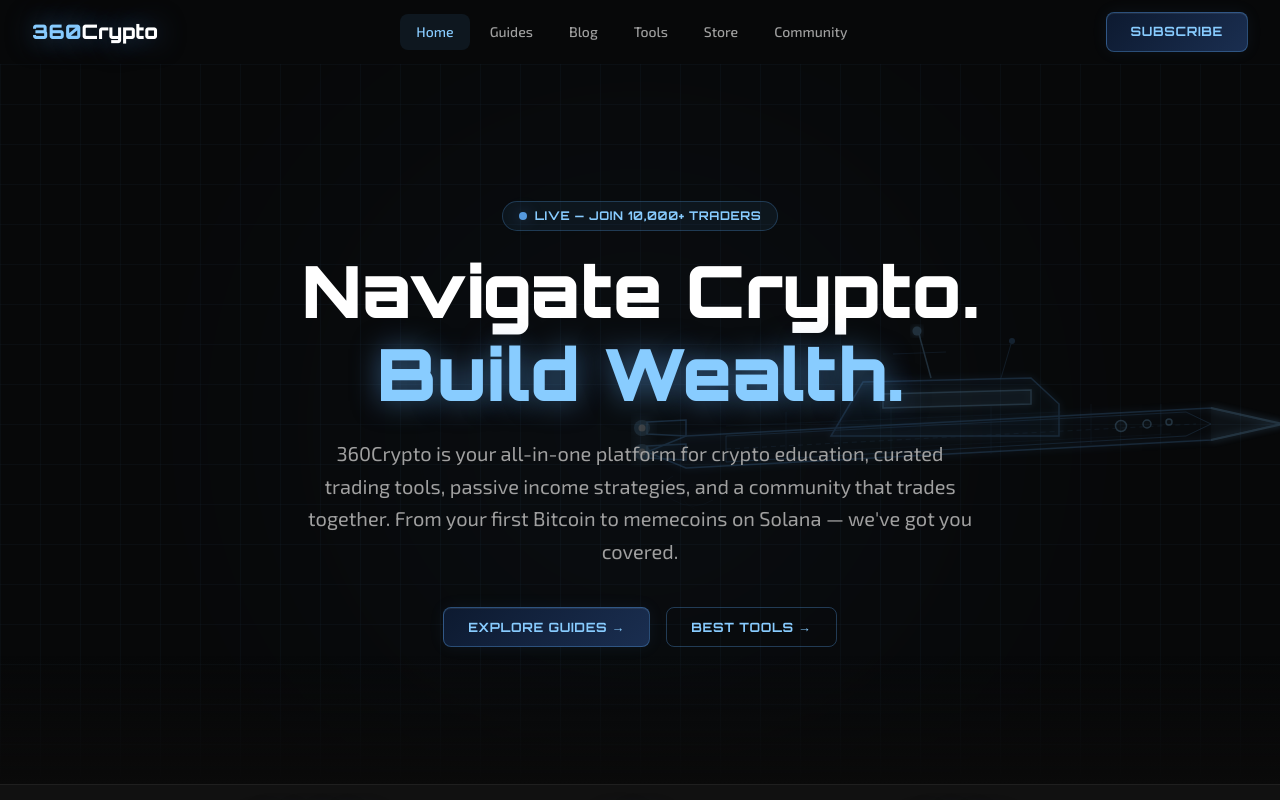
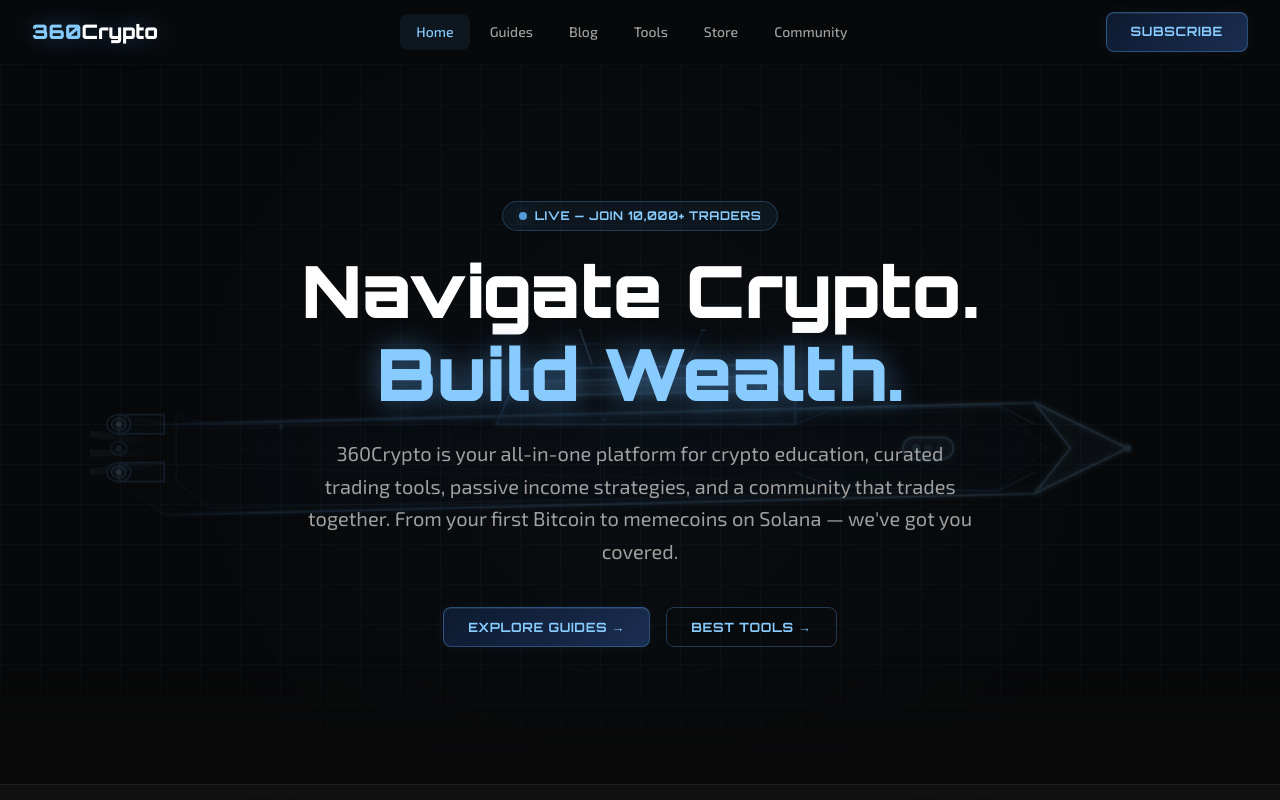
Before and after one commit to 360Cryptox/360Crypto, a Next.js app: page / in a window 1280 px wide. Shown: the top 800 px of the page. Built offline with nearby package versions, Linux system fonts and the light colour scheme.

Commit message:
Hero ship: full redesign — multi-layer hull, bridge windows, thruster rings, exhaust trails, sensor pod, antenna array

```diff
--- a/app/page.tsx
+++ b/app/page.tsx
@@ -118,72 +118,113 @@
           </div>
         </div>
 
-        {/* Futuristic ship — blueprint/holographic schematic, right side */}
-        <div aria-hidden="true" className="pointer-events-none absolute right-[-4%] top-1/2 -translate-y-[48%] w-[58%] max-w-[700px] hidden lg:block" style={{ opacity: 0.22 }}>
-          <svg viewBox="0 0 700 250" fill="none" xmlns="http://www.w3.org/2000/svg" className="w-full animate-float">
+        {/* Futuristic ship — detailed multi-layer schematic, centered in hero */}
+        <div aria-hidden="true" className="pointer-events-none absolute inset-0 flex items-center justify-center" style={{ opacity: 0.17 }}>
+          <svg viewBox="0 0 920 200" fill="none" xmlns="http://www.w3.org/2000/svg" className="w-full max-w-[1100px] animate-float" style={{ marginTop: '60px' }}>
             <defs>
-              <filter id="sg" x="-25%" y="-25%" width="150%" height="150%">
-                <feGaussianBlur stdDeviation="3.5" result="b"/>
+              <filter id="sg" x="-20%" y="-20%" width="140%" height="140%">
+                <feGaussianBlur stdDeviation="2.5" result="b"/>
                 <feMerge><feMergeNode in="b"/><feMergeNode in="SourceGraphic"/></feMerge>
               </filter>
-              <filter id="sgs" x="-40%" y="-40%" width="180%" height="180%">
-                <feGaussianBlur stdDeviation="7" result="b"/>
+              <filter id="sgs" x="-50%" y="-50%" width="200%" height="200%">
+                <feGaussianBlur stdDeviation="8" result="b"/>
                 <feMerge><feMergeNode in="b"/><feMergeNode in="SourceGraphic"/></feMerge>
               </filter>
+              <linearGradient id="hullFade" x1="0%" y1="0%" x2="100%" y2="0%">
+                <stop offset="0%" stopColor="#5599dd" stopOpacity="0"/>
+                <stop offset="15%" stopColor="#5599dd" stopOpacity="1"/>
+                <stop offset="85%" stopColor="#88ccff" stopOpacity="1"/>
+                <stop offset="100%" stopColor="#88ccff" stopOpacity="0.2"/>
+              </linearGradient>
+              <linearGradient id="thrusterTrail" x1="100%" y1="0%" x2="0%" y2="0%">
+                <stop offset="0%" stopColor="#88ccff" stopOpacity="0"/>
+                <stop offset="100%" stopColor="#88ccff" stopOpacity="0.35"/>
+              </linearGradient>
             </defs>
 
-            {/* Main hull */}
-            <path d="M 55,132 L 580,104 L 650,120 L 580,136 L 55,164 L 16,148 Z"
-              stroke="#5599dd" strokeWidth="1.5" fill="rgba(85,153,221,0.05)" filter="url(#sg)"/>
-            {/* Upper deck layer */}
-            <path d="M 95,132 L 555,108 L 580,120 L 555,132 L 95,158 Z"
-              stroke="#5599dd" strokeWidth="0.75" fill="rgba(85,153,221,0.03)"/>
-            {/* Command bridge */}
-            <path d="M 200,132 L 232,78 L 400,74 L 428,100 L 428,132 Z"
-              stroke="#5599dd" strokeWidth="1.5" fill="rgba(85,153,221,0.08)" filter="url(#sg)"/>
-            {/* Bridge windows */}
-            <path d="M 252,104 L 252,90 L 400,86 L 400,100 Z"
-              stroke="#88ccff" strokeWidth="1.5" fill="rgba(136,204,255,0.12)" filter="url(#sg)"/>
-            {/* Bow sharp tip */}
-            <path d="M 580,104 L 652,120 L 580,136"
-              stroke="#88ccff" strokeWidth="2" fill="rgba(136,204,255,0.1)" filter="url(#sg)"/>
-            {/* Engine nacelle top */}
-            <path d="M 16,118 L 55,116 L 55,132 L 16,130 Z"
-              stroke="#5599dd" strokeWidth="1.5" fill="rgba(85,153,221,0.1)"/>
-            {/* Engine nacelle bottom */}
-            <path d="M 16,142 L 55,140 L 55,156 L 16,154 Z"
-              stroke="#5599dd" strokeWidth="1.5" fill="rgba(85,153,221,0.1)"/>
-            {/* Thruster glow top */}
-            <circle cx="11" cy="124" r="8" fill="#88ccff" opacity="0.65" filter="url(#sgs)"/>
-            <circle cx="11" cy="124" r="3.5" fill="white" opacity="0.95"/>
-            {/* Thruster glow bottom */}
-            <circle cx="11" cy="148" r="8" fill="#88ccff" opacity="0.65" filter="url(#sgs)"/>
-            <circle cx="11" cy="148" r="3.5" fill="white" opacity="0.95"/>
-            {/* Hull structural ribs */}
-            <line x1="155" y1="108" x2="155" y2="160" stroke="#5599dd" strokeWidth="0.6" opacity="0.45"/>
-            <line x1="260" y1="104" x2="260" y2="156" stroke="#5599dd" strokeWidth="0.6" opacity="0.45"/>
-            <line x1="360" y1="102" x2="360" y2="150" stroke="#5599dd" strokeWidth="0.6" opacity="0.45"/>
-            <line x1="460" y1="100" x2="460" y2="140" stroke="#5599dd" strokeWidth="0.6" opacity="0.45"/>
-            <line x1="530" y1="100" x2="530" y2="130" stroke="#5599dd" strokeWidth="0.6" opacity="0.45"/>
-            {/* Center deck dashed line */}
-            <line x1="95" y1="145" x2="565" y2="120" stroke="#5599dd" strokeWidth="0.8" opacity="0.5" strokeDasharray="5 4"/>
-            {/* Mast / comm antenna */}
-            <line x1="300" y1="74" x2="288" y2="30" stroke="#88ccff" strokeWidth="1.5" opacity="0.85"/>
-            <circle cx="286" cy="27" r="4.5" fill="#88ccff" opacity="0.9" filter="url(#sg)"/>
-            <line x1="262" y1="50" x2="315" y2="48" stroke="#5599dd" strokeWidth="0.8" opacity="0.55"/>
-            {/* Second antenna */}
-            <line x1="370" y1="74" x2="380" y2="40" stroke="#5599dd" strokeWidth="1" opacity="0.6"/>
-            <circle cx="381" cy="37" r="3" fill="#5599dd" opacity="0.8"/>
-            {/* Sensor array */}
-            <circle cx="490" cy="122" r="5.5" stroke="#88ccff" strokeWidth="1.5" fill="rgba(136,204,255,0.14)"/>
-            <circle cx="516" cy="120" r="4" stroke="#88ccff" strokeWidth="1.5" fill="rgba(136,204,255,0.12)"/>
-            <circle cx="538" cy="118" r="3" stroke="#88ccff" strokeWidth="1.5" fill="rgba(136,204,255,0.12)"/>
-            {/* Hull accent lines */}
-            <line x1="95" y1="122" x2="430" y2="108" stroke="#5599dd" strokeWidth="0.6" opacity="0.35"/>
-            <line x1="95" y1="152" x2="540" y2="130" stroke="#5599dd" strokeWidth="0.6" opacity="0.28"/>
-            {/* Wake lines */}
-            <path d="M 42,172 Q 22,184 42,196 Q 62,208 82,196" stroke="#5599dd" strokeWidth="0.75" opacity="0.22" fill="none"/>
-            <path d="M 65,178 Q 38,192 65,206 Q 92,220 118,206" stroke="#5599dd" strokeWidth="0.5" opacity="0.14" fill="none"/>
+            {/* ── Thruster exhaust trails (behind everything) ── */}
+            <path d="M 60,96 L 0,88 M 60,104 L 0,104 M 60,112 L 0,120" stroke="url(#thrusterTrail)" strokeWidth="6" strokeLinecap="round"/>
+
+            {/* ── Lower hull (main body) ── */}
+            <path d="M 62,80 L 790,62 L 868,100 L 790,138 L 62,156 L 24,128 L 24,72 Z"
+              stroke="url(#hullFade)" strokeWidth="1.8" fill="rgba(85,153,221,0.04)" filter="url(#sg)"/>
+
+            {/* ── Inner hull deck (raised plate) ── */}
+            <path d="M 100,80 L 760,65 L 800,100 L 760,135 L 100,150 L 72,128 L 72,72 Z"
+              stroke="#5599dd" strokeWidth="0.8" fill="rgba(85,153,221,0.025)" strokeOpacity="0.5"/>
+
+            {/* ── Hull spine (center keel line) ── */}
+            <line x1="100" y1="100" x2="800" y2="100" stroke="#5599dd" strokeWidth="0.6" strokeDasharray="8 5" opacity="0.4"/>
+
+            {/* ── Bow section ── angled wedge tip */}
+            <path d="M 790,62 L 868,100 L 790,138 L 820,100 Z"
+              stroke="#88ccff" strokeWidth="1.5" fill="rgba(136,204,255,0.08)" filter="url(#sg)"/>
+
+            {/* ── Command tower / bridge ── */}
+            <path d="M 340,80 L 360,34 L 560,30 L 590,56 L 590,80 Z"
+              stroke="#5599dd" strokeWidth="1.6" fill="rgba(85,153,221,0.09)" filter="url(#sg)"/>
+            {/* Tower top edge accent */}
+            <path d="M 364,34 L 558,30" stroke="#88ccff" strokeWidth="1.2" opacity="0.7"/>
+            {/* Bridge windows — horizontal band */}
+            <path d="M 380,56 L 380,44 L 562,40 L 562,52 Z"
+              stroke="#88ccff" strokeWidth="1.2" fill="rgba(136,204,255,0.18)" filter="url(#sg)"/>
+            {/* Window dividers */}
+            <line x1="430" y1="44" x2="430" y2="56" stroke="#5599dd" strokeWidth="0.8" opacity="0.6"/>
+            <line x1="478" y1="42" x2="478" y2="54" stroke="#5599dd" strokeWidth="0.8" opacity="0.6"/>
+            <line x1="524" y1="41" x2="524" y2="53" stroke="#5599dd" strokeWidth="0.8" opacity="0.6"/>
+            {/* Tower side panel detail */}
+            <path d="M 340,80 L 360,34" stroke="#5599dd" strokeWidth="0.8" strokeDasharray="3 3" opacity="0.5"/>
+            <path d="M 590,56 L 590,80" stroke="#5599dd" strokeWidth="0.8" opacity="0.5"/>
+
+            {/* ── Forward hull rise ── */}
+            <path d="M 590,80 L 620,68 L 760,64 L 790,80" stroke="#5599dd" strokeWidth="1" fill="rgba(85,153,221,0.04)" opacity="0.7"/>
+            <path d="M 590,120 L 620,132 L 760,136 L 790,120" stroke="#5599dd" strokeWidth="1" fill="rgba(85,153,221,0.04)" opacity="0.7"/>
+
+            {/* ── Hull panel scoring (vertical ribs) ── */}
+            {[160, 230, 300, 430, 520, 630, 710].map((x, i) => (
+              <line key={i} x1={x} y1={68 + i*0.5} x2={x} y2={132 - i*0.5} stroke="#5599dd" strokeWidth="0.5" opacity="0.35"/>
+            ))}
+
+            {/* ── Horizontal hull plate lines ── */}
+            <line x1="100" y1="84" x2="790" y2="68" stroke="#5599dd" strokeWidth="0.6" opacity="0.3"/>
+            <line x1="100" y1="116" x2="790" y2="132" stroke="#5599dd" strokeWidth="0.6" opacity="0.3"/>
+
+            {/* ── Mid-ship sensor pod ── */}
+            <rect x="680" y="91" width="42" height="18" rx="9"
+              stroke="#88ccff" strokeWidth="1.4" fill="rgba(136,204,255,0.1)" filter="url(#sg)"/>
+            <circle cx="691" cy="100" r="3.5" fill="#88ccff" opacity="0.7"/>
+            <circle cx="701" cy="100" r="3.5" fill="#88ccff" opacity="0.5"/>
+            <circle cx="711" cy="100" r="3.5" fill="#88ccff" opacity="0.3"/>
+
+            {/* ── Antenna array ── */}
+            <line x1="420" y1="30" x2="408" y2="-4" stroke="#88ccff" strokeWidth="1.5" opacity="0.9"/>
+            <circle cx="407" cy="-6" r="4" fill="#88ccff" filter="url(#sgs)" opacity="0.95"/>
+            <line x1="390" y1="14" x2="426" y2="12" stroke="#5599dd" strokeWidth="0.8" opacity="0.6"/>
+            <line x1="500" y1="30" x2="512" y2="2" stroke="#5599dd" strokeWidth="1" opacity="0.7"/>
+            <circle cx="513" cy="0" r="2.5" fill="#5599dd" opacity="0.85"/>
+
+            {/* ── Engine section ── */}
+            {/* Engine housing box */}
+            <path d="M 24,72 L 62,72 L 62,88 L 24,88 Z" stroke="#5599dd" strokeWidth="1.2" fill="rgba(85,153,221,0.1)"/>
+            <path d="M 24,112 L 62,112 L 62,128 L 24,128 Z" stroke="#5599dd" strokeWidth="1.2" fill="rgba(85,153,221,0.1)"/>
+            {/* Thruster rings — top engine */}
+            <ellipse cx="24" cy="80" rx="10" ry="8" stroke="#5599dd" strokeWidth="1.2" fill="rgba(85,153,221,0.05)"/>
+            <ellipse cx="24" cy="80" rx="6" ry="5" stroke="#88ccff" strokeWidth="1" fill="rgba(136,204,255,0.1)"/>
+            <circle cx="24" cy="80" r="3" fill="#88ccff" opacity="0.8" filter="url(#sgs)"/>
+            <circle cx="24" cy="80" r="1.5" fill="white" opacity="1"/>
+            {/* Thruster rings — bottom engine */}
+            <ellipse cx="24" cy="120" rx="10" ry="8" stroke="#5599dd" strokeWidth="1.2" fill="rgba(85,153,221,0.05)"/>
+            <ellipse cx="24" cy="120" rx="6" ry="5" stroke="#88ccff" strokeWidth="1" fill="rgba(136,204,255,0.1)"/>
+            <circle cx="24" cy="120" r="3" fill="#88ccff" opacity="0.8" filter="url(#sgs)"/>
+            <circle cx="24" cy="120" r="1.5" fill="white" opacity="1"/>
+            {/* Center thruster (small) */}
+            <ellipse cx="24" cy="100" rx="7" ry="5.5" stroke="#5599dd" strokeWidth="1" fill="rgba(85,153,221,0.06)"/>
+            <circle cx="24" cy="100" r="2.5" fill="#88ccff" opacity="0.6" filter="url(#sgs)"/>
+
+            {/* ── Running lights ── */}
+            <circle cx="868" cy="100" r="3" fill="#88ccff" opacity="0.9" filter="url(#sg)"/>
+            <circle cx="160" cy="82" r="2" fill="#88ccff" opacity="0.5"/>
+            <circle cx="430" cy="76" r="2" fill="#5599dd" opacity="0.6"/>
           </svg>
         </div>
 
```
